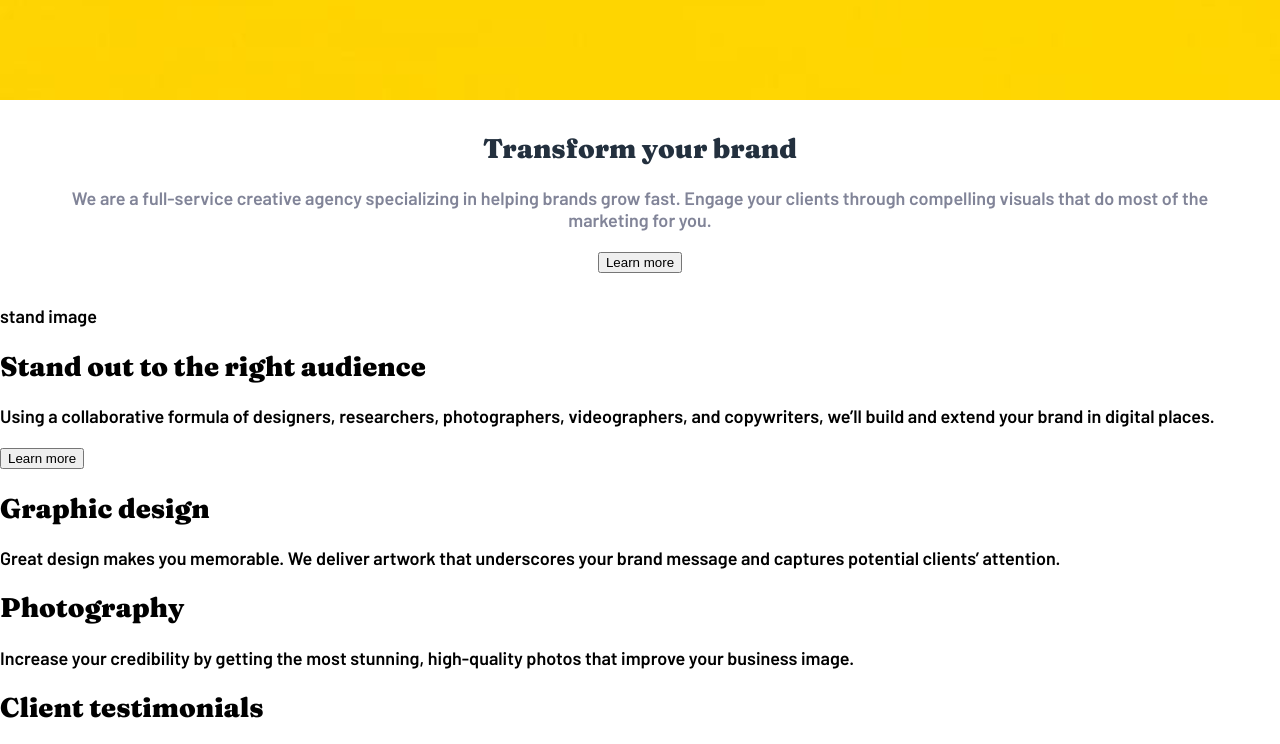
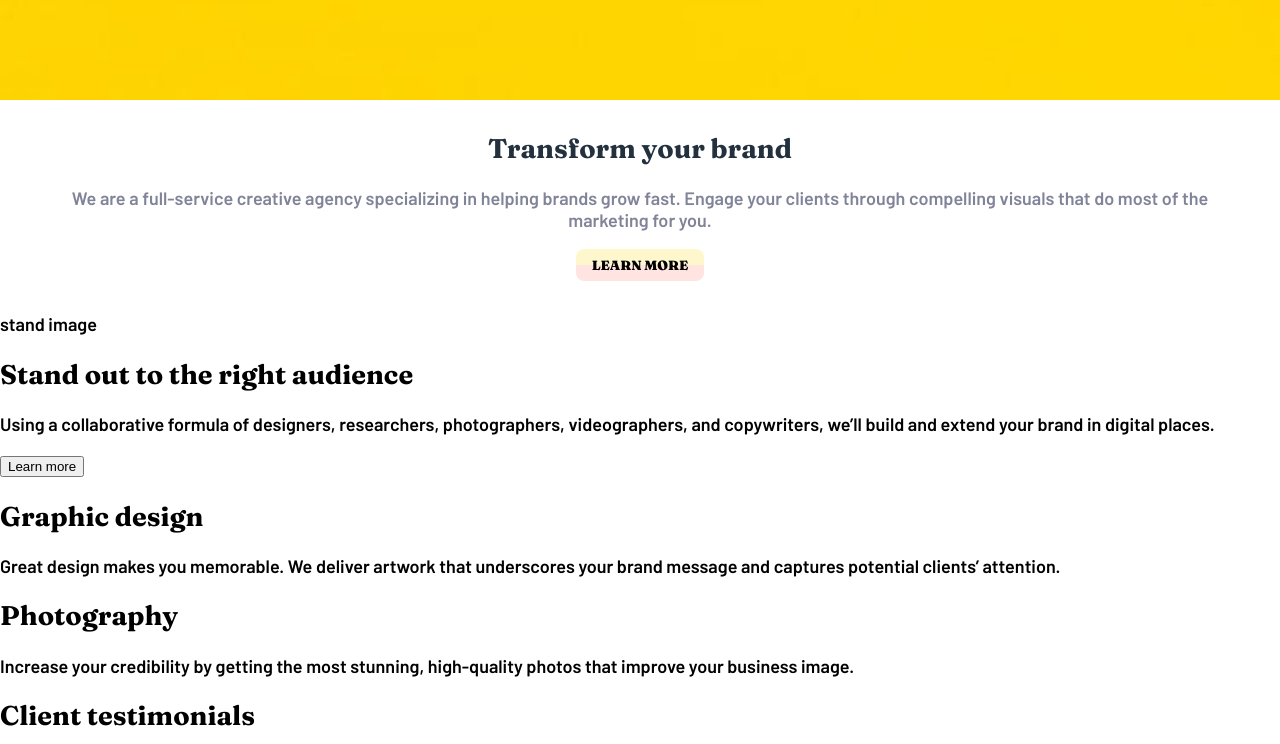
Before and after one commit to wishba/sunnyside-agency-landing-page-main, a plain HTML site: page index.html in a window 1280 px wide. Shown: the part 1740-2484 px from the top of the page. Drawn offline with Linux system fonts and the light colour scheme.

Commit message:
section button

```diff
--- a/style.css
+++ b/style.css
@@ -2,15 +2,20 @@
 @import url('https://fonts.googleapis.com/css2?family=Fraunces:opsz,wght@9..144,700;9..144,900&display=swap');
 
 :root {
-  --Soft-red: hsl(7, 99%, 70%);
-  --Yellow: hsl(51, 100%, 49%);
+  --gradient-top: hsla(51, 100%, 49%, 0.2);
+  --gradient-bot: hsla(7, 99%, 70%, 0.2);
+  /* --btn-bg: linear-gradient(var(--gradient-top), var(--gradient-bot)); */
+  --btn-bg: conic-gradient(var(--gradient-top) 0deg, var(--gradient-top) 90deg, var(--gradient-bot) 90deg, var(--gradient-bot) 270deg, var(--gradient-top) 270deg);
+
+  /* --Soft-red: hsl(7, 99%, 70%); */
+  /* --Yellow: hsl(51, 100%, 49%); */
   --txt-graphic: hsl(167, 40%, 24%);
   --txt-photography: hsl(198, 62%, 26%);
   --footer: hsl(168, 34%, 41%);
 
-  --Very-dark-desaturated-blue: hsl(212, 27%, 19%);
+  --section-h2: hsl(212, 27%, 19%);
   --Very-dark-grayish-blue: hsl(213, 9%, 39%);
-  --Dark-grayish-blue: hsl(232, 10%, 55%);
+  --section-p: hsl(232, 10%, 55%);
   --Grayish-blue: hsl(210, 4%, 67%);
   --head: hsl(0, 0%, 100%);
 }
@@ -26,7 +31,7 @@ body {
 
 h1 {
   font-family: 'Fraunces', serif;
-  font-weight: 700;
+  font-weight: 900;
   color: var(--head);
   font-size: 2.5rem;
   letter-spacing: .3rem;
@@ -36,7 +41,7 @@ h1 {
 h2,
 h3 {
   font-family: 'Fraunces', serif;
-  font-weight: 900;
+  font-weight: 700;
 }
 
 header {
@@ -76,9 +81,19 @@ nav {
 }
 
 .section__brand>h2 {
-  color: var(--Very-dark-desaturated-blue);
+  color: var(--section-h2);
 }
 
 .section__brand>p {
-  color: var(--Dark-grayish-blue);
+  color: var(--section-p);
 }
+
+.section__brand>button {
+  font-family: 'Fraunces', serif;
+  font-weight: 900;
+  text-transform: uppercase;
+  background: var(--btn-bg);
+  border: none;
+  border-radius: .5rem;
+  padding: .5rem 1rem;
+}
```
